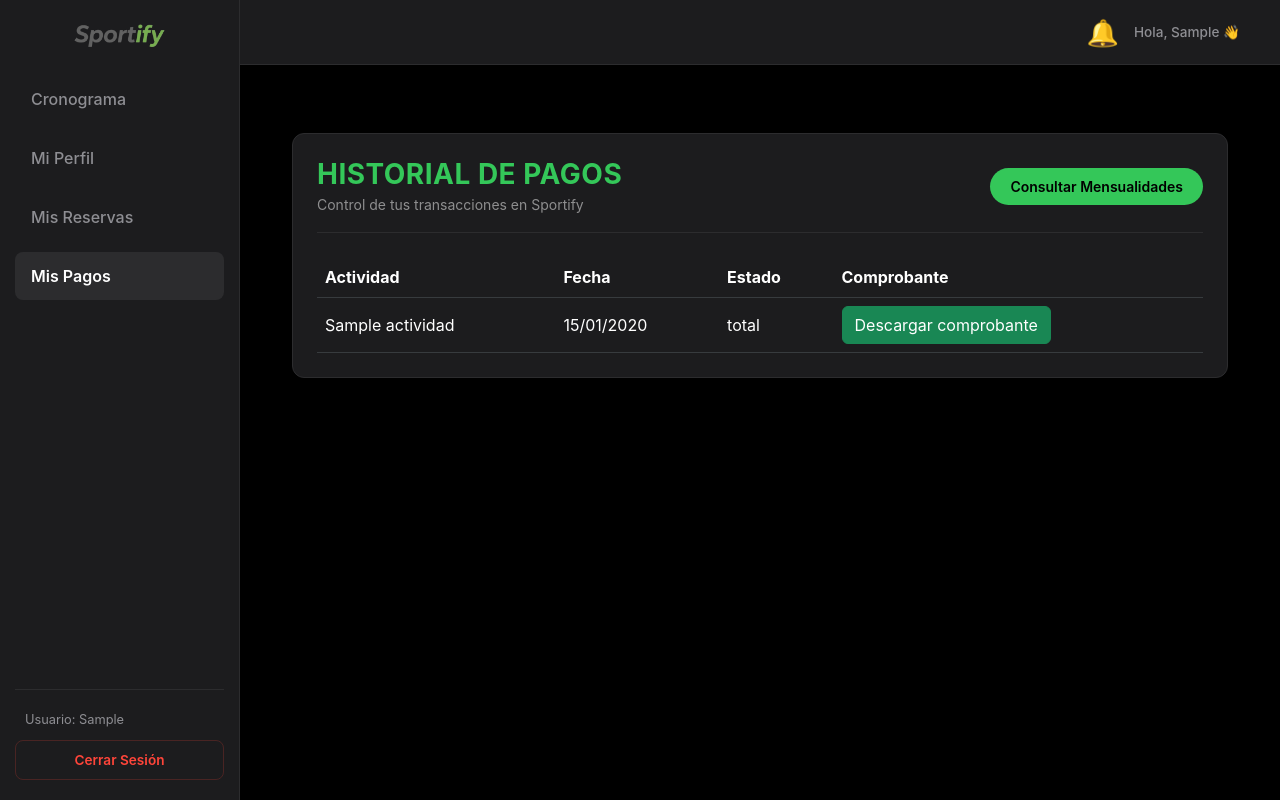
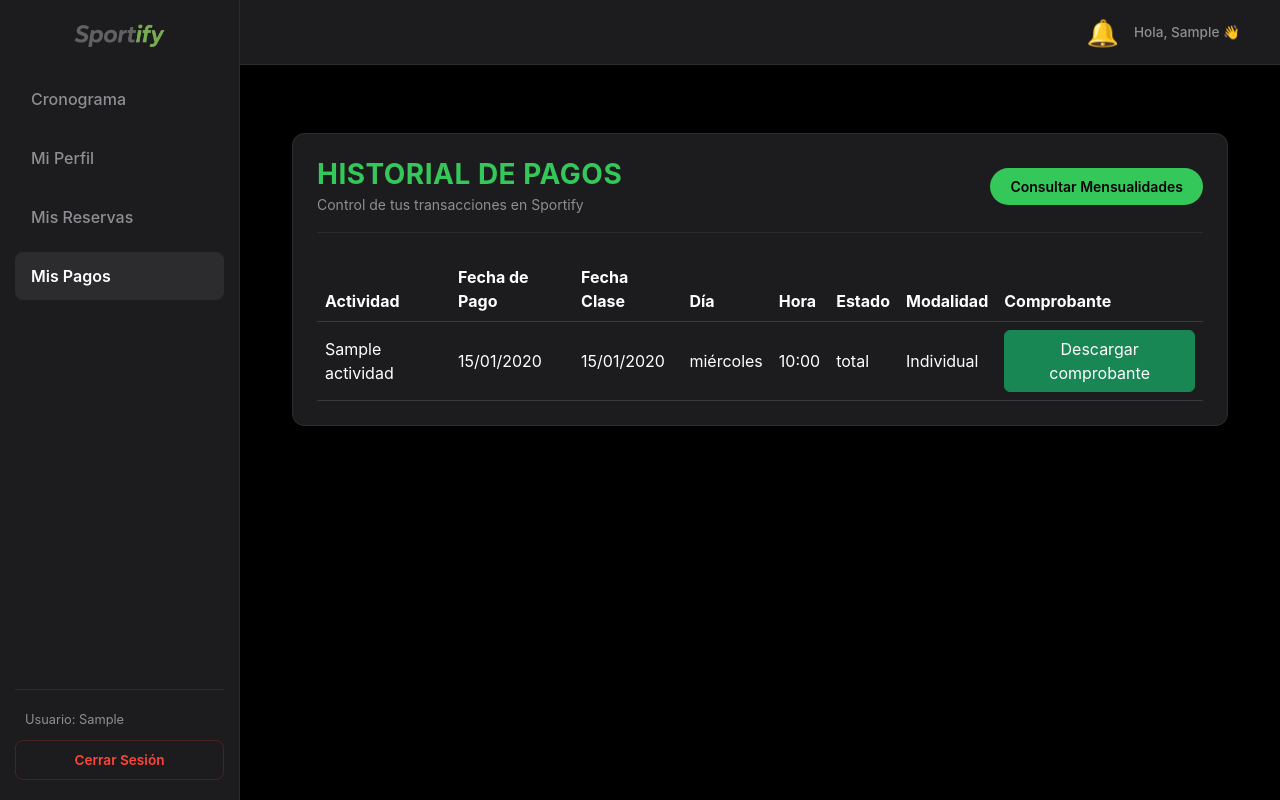
Before and after one commit to ZeTap555/Sportify, a Django app: page /historial-pagos/ in a window 1280 px wide. Run offline with Django 5.2, Linux system fonts and the light colour scheme; a user stored in the database is signed in; tables that the repository leaves empty hold one stand-in row (values such as "Sample post").

Commit message:
Mis pagos corregidos

```diff
--- a/gestion/models.py
+++ b/gestion/models.py
@@ -96,48 +96,6 @@ class Clase(models.Model):
         disponibles = CAPACIDAD_MAXIMA_GIMNASIO - total_reservas_franja
         return max(0, disponibles)
 
-'''class Clase(models.Model):
-    actividad = models.ForeignKey(Actividad, on_delete=models.CASCADE)
-    profesor = models.ForeignKey(Profesor, on_delete=models.SET_NULL, null=True, blank=True)
-
-    # 📆 1. CAMBIO CLAVE: Cambiamos el CharField de texto por una fecha real de calendario
-    fecha = models.DateField(default=timezone.now)
-    horario = models.TimeField()  # Mantiene HH:MM:00
-
-    def __str__(self):
-        return f"{self.actividad.nombre} - {self.fecha|date:'d/m'} a las {self.horario}"
-
-    # 🔄 2. MÉTODO DINÁMICO: Obtiene el nombre del día traducido cuando lo necesites en el front
-    @property
-    def dia_semana_nombre(self):
-        dias = {0: 'Lunes', 1: 'Martes', 2: 'Miércoles', 3: 'Jueves', 4: 'Viernes', 5: 'Sábado', 6: 'Domingo'}
-        return dias[self.fecha.weekday()]
-
-    # ⏳ 3. MÉTODO DE CONTROL: Evalúa si la clase ya expiró en base a la hora actual exacta
-    @property
-    def ya_paso(self):
-        ahora = timezone.now()
-        # Combinamos fecha y hora de la clase para comparar con el momento actual
-        clase_datetime = timezone.make_aware(
-            timezone.datetime.combine(self.fecha, self.horario)
-        )
-        return ahora > clase_datetime
-
-    # 👥 4. LÓGICA DE CUPOS DINÁMICOS COMPARTIDOS (30 por franja horaria)
-    @property
-    def cupos_disponibles(self):
-        CAPACIDAD_MAXIMA_GIMNASIO = 30
-
-        # Contamos todas las reservas activas que existan para el MISMO DÍA y la MISMA HORA
-        # sin importar si son de esta actividad o de otra que corra en simultáneo.
-        total_reservas_franja = Reserva.objects.filter(
-            clase__fecha=self.fecha,
-            clase__horario=self.horario
-        ).count()
-
-        disponibles = CAPACIDAD_MAXIMA_GIMNASIO - total_reservas_franja
-        return max(0, disponibles) # Evita números negativos por si acaso'''
-
 
 class Reserva(models.Model):
     # Tabla intermedia para conectar los usuarios con las clases específicas
@@ -154,7 +112,13 @@ class Reserva(models.Model):
     monto_pagado = models.DecimalField(max_digits=10, decimal_places=2, default=0.00)
     estado_pago = models.CharField(max_length=20, default='pendiente') # 'seña', 'total', 'pendiente'
     medio_pago = models.CharField(max_length=30, blank=True, null=True)  # 'Tarjeta', 'Mercado Pago'
-
+    #--------------------------------------------------------------
+    MODALIDAD_CHOICES = [
+        ('individual', 'Individual'),
+        ('mensual', 'Mensual'),
+    ]
+    modalidad = models.CharField(max_length=10, choices=MODALIDAD_CHOICES, default='individual')
+    #---------------------------------------------------------------------------------------------------------
     class Meta:
         # Evita que un mismo usuario se anote dos veces a la misma clase exacta
         unique_together = ('usuario', 'clase', 'fecha_clase')
--- a/gestion/templates/gestion/historial_pagos.html
+++ b/gestion/templates/gestion/historial_pagos.html
@@ -317,8 +317,12 @@
                                 <thead>
                                     <tr>
                                         <th>Actividad</th>
-                                        <th>Fecha</th>
+                                        <th>Fecha de Pago</th>
+                                        <th>Fecha Clase</th>
+                                        <th>Día</th>
+                                        <th>Hora</th>
                                         <th>Estado</th>
+                                        <th>Modalidad</th>
                                         <th>Comprobante</th>
                                     </tr>
                                 </thead>
@@ -326,8 +330,20 @@
                                     {% for pago in pagos %}
                                     <tr>
                                         <td>{{ pago.clase.actividad.nombre }}</td>
-                                        <td>{{ pago.fecha_reserva|date:"d/m/Y" }}</td>
+                                        <!-- Fecha de cuando se realizó la transacción -->
+                                        <td>{{ pago.fecha_pago_real|date:"d/m/Y" }}</td>
+                                        <!-- Fecha de la clase -->
+                                        <td>{{ pago.fecha_clase_real|date:"d/m/Y" }}</td>
+
+                                        <!-- Día de la semana de la clase -->
+                                        <td>{{ pago.fecha_clase_real|date:"l" }}</td>
+
+                                        <td>{{ pago.clase.horario|time:"H:i" }}</td>
+
                                         <td>{{ pago.estado_pago }}</td>
+
+                                        <!-- Modalidad corregida -->
+                                        <td>{{ pago.get_modalidad_display }}</td>
                                         <td>
                                             <a href="{% url 'comprobante_pdf' pago.id %}"
                                                class="btn  btn-success"
--- a/gestion/views.py
+++ b/gestion/views.py
@@ -40,6 +40,7 @@ from django.db.models import Sum
 from django.core.mail import send_mail, EmailMultiAlternatives
 from django.utils import translation
 from django.core.exceptions import ValidationError
+from django.db import models
 
 # =========================================================================
 # MODELOS LOCALES
@@ -699,7 +700,8 @@ def pago_tarjeta(request):
                         monto_pagado=Decimal(datos['monto']) / max(len(lista_fechas_reservar), 1),
                         estado_pago='total',
                         medio_pago='Tarjeta',
-                        en_lista_de_espera=sin_cupo
+                        en_lista_de_espera=sin_cupo,
+                        modalidad='mensual'  # <--- AGREGA ESTA LÍNEA
                     )
                     if not reserva_principal:
                         reserva_principal = nueva_reserva
@@ -729,6 +731,7 @@ def pago_tarjeta(request):
                     monto_pagado=datos['monto'],
                     estado_pago=estado_final,
                     medio_pago='Tarjeta',
+                    modalidad='individual' # <--- AGREGA ESTA LÍNEA
                 )
                 mensaje_notificacion = f"Se realizó con éxito tu pago para la clase: {clase.actividad.nombre}"
 
@@ -823,9 +826,21 @@ def pago_exito(request):
             defaults={
                 'monto_pagado': datos['monto'],
                 'estado_pago': 'seña' if datos['tipo_pago'] == 'senia' else 'total',
-                'medio_pago': 'Mercado Pago'
+                'medio_pago': 'Mercado Pago',
+                'modalidad': 'mensual' if datos.get('flujo_tipo') == 'mensualidad' else 'individual' # <--- ESTA LÍNEA
             }
         )
+        # Si la reserva ya existía, forzamos que se guarde la modalidad correcta
+        if not creado:
+            reserva.modalidad = 'mensual' if datos.get('flujo_tipo') == 'mensualidad' else 'individual'
+            reserva.save()
+        if datos.get('flujo_tipo') == 'mensualidad':
+            Reserva.objects.filter(
+                usuario=usuario_reserva,
+                clase__actividad=clase.actividad,
+                fecha_clase__month=reserva.fecha_clase.month,
+                fecha_clase__year=reserva.fecha_clase.year
+            ).update(modalidad='mensual')
 
     if creado:
         print(f"✅ Reserva {reserva.id} creada con éxito en la base de datos.")
@@ -1384,6 +1399,54 @@ def asignar_profesor_clase(request, clase_id):
 def historial_pagos(request):
     pagos = Reserva.objects.filter(usuario=request.user).order_by('-fecha_reserva').exclude(estado_pago='pendiente')
 
+    for pago in pagos:
+        # Obtenemos mes y año de la clase reservada
+        mes_clase = pago.fecha_clase.month
+        anio_clase = pago.fecha_clase.year
+
+        # Lógica para detectar si esta reserva pertenece a una mensualidad pagada
+        # Buscamos si existe una mensualidad para el mismo mes de la clase
+        # O para el mes anterior (que es donde se suele pagar la mensualidad del mes siguiente)
+        mes_anterior = mes_clase - 1 if mes_clase > 1 else 12
+        anio_anterior = anio_clase if mes_clase > 1 else anio_clase - 1
+
+        es_mensual = Mensualidad.objects.filter(
+            usuario=request.user,
+            actividad=pago.clase.actividad,
+            estado='pagada'
+        ).filter(
+            models.Q(mes=mes_clase, anio=anio_clase) |
+            models.Q(mes=mes_anterior, anio=anio_anterior)
+        ).exists()
+
+        pago.es_mensual = es_mensual
+
+        # Asignación de fechas reales para la tabla
+        pago.fecha_pago_real = pago.fecha_reserva
+        pago.fecha_clase_real = pago.fecha_clase
+
+    '''for pago in pagos:
+        # Buscamos si existe una mensualidad pagada para esa actividad, mes y año
+        # y que además haya sido creada ANTES o EL MISMO DÍA que la reserva.
+        mensualidad = Mensualidad.objects.filter(
+            usuario=request.user,
+            actividad=pago.clase.actividad,
+            mes=pago.fecha_clase.month,
+            anio=pago.fecha_clase.year,
+            estado='pagada'
+        ).first() # Obtenemos la primera coincidencia
+
+        if mensualidad:
+            # Comparamos: Si la reserva ocurrió el mismo día o después de que se
+            # generó la mensualidad, entonces es parte de la mensualidad.
+            # (Nota: 'fecha_pago' es el campo estándar. Si tu modelo usa otro nombre, cámbialo)
+            pago.es_mensual = (pago.fecha_reserva.date() >= mensualidad.fecha_pago)
+        else:
+            pago.es_mensual = False
+
+        # Fechas para la tabla
+        pago.fecha_pago_real = pago.fecha_reserva
+        pago.fecha_clase_real = pago.fecha_clase'''
     hoy = date.today()
     dia_hoy = hoy.day
     mes_hoy = hoy.month
```
Also changed, not shown: gestion/migrations/0004_reserva_modalidad.py (added).
